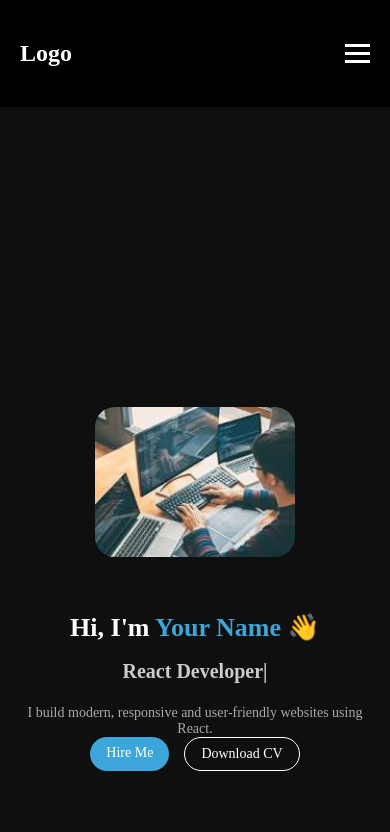
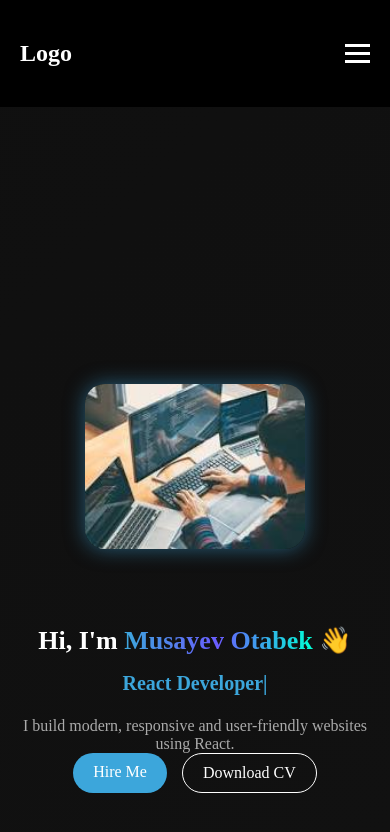
Before and after one commit to MUSAYEV07/My-portifolio, a React (Vite) app: page / in a window 390 px wide. Shown: the top 832 px of the page. Built offline with nearby package versions, Linux system fonts and the light colour scheme.

Commit message:
Hover qoshdim

```diff
--- a/src/components/Hero/Hero.css
+++ b/src/components/Hero/Hero.css
@@ -1,9 +1,19 @@
+/* background animation */
 .hero {
-  background: #0f0f0f;
-  color: white;
   min-height: 100vh;
   display: flex;
   align-items: center;
+  color: white;
+  background: linear-gradient(-45deg, #0f0f0f, #111, #0f0f0f, #1a1a1a);
+  background-size: 400% 400%;
+  animation: gradientBG 10s ease infinite;
+  padding: 60px 0;
+}
+
+@keyframes gradientBG {
+  0% { background-position: 0% 50%; }
+  50% { background-position: 100% 50%; }
+  100% { background-position: 0% 50%; }
 }
 
 .container {
@@ -19,26 +29,34 @@
   gap: 50px;
 }
 
-/* content */
+/* text */
 .hero-content h1 {
   font-size: 42px;
   margin-bottom: 10px;
 }
 
+/* gradient name */
 .hero-content h1 span {
-  color: rgb(60,166,219);
+  background: linear-gradient(90deg, #3ca6db, #6a5cff, #00ffd5);
+  -webkit-background-clip: text;
+  -webkit-text-fill-color: transparent;
 }
 
 .hero-content h2 {
   font-size: 28px;
   margin-bottom: 15px;
-  color: #ccc;
+  color: rgb(60,166,219);
 }
 
 .hero-content p {
   margin-bottom: 25px;
   color: #aaa;
   max-width: 500px;
+}
+
+/* typing */
+.typing {
+  min-height: 30px;
 }
 
 /* buttons */
@@ -55,15 +73,17 @@
   transition: 0.3s;
 }
 
+/* primary */
 .primary {
   background: rgb(60,166,219);
   color: white;
 }
 
 .primary:hover {
-  background: rgb(40,140,190);
+  box-shadow: 0 0 20px rgb(60,166,219);
 }
 
+/* secondary */
 .secondary {
   border: 1px solid white;
   color: white;
@@ -72,6 +92,7 @@
 .secondary:hover {
   background: white;
   color: black;
+  box-shadow: 0 0 15px white;
 }
 
 /* image */
@@ -79,9 +100,16 @@
   width: 350px;
   max-width: 100%;
   border-radius: 20px;
+  box-shadow: 0 0 20px rgba(60,166,219,0.5);
+  transition: 0.3s;
 }
 
-/* fade animation */
+.hero-img img:hover {
+  box-shadow: 0 0 40px rgba(60,166,219,0.9);
+  transform: scale(1.05);
+}
+
+/* animation */
 .fade-in {
   opacity: 0;
   transform: translateY(30px);
@@ -95,20 +123,9 @@
   }
 }
 
-/* typing cursor */
-.typing {
-  color: rgb(60,166,219);
-  min-height: 30px;
-}
+/* ===== RESPONSIVE ===== */
 
-/* ================= RESPONSIVE ================= */
-
-/* planshet */
 @media (max-width: 992px) {
-  .hero-container {
-    gap: 30px;
-  }
-
   .hero-content h1 {
     font-size: 34px;
   }
@@ -122,31 +139,21 @@
   }
 }
 
-/* telefon */
 @media (max-width: 768px) {
-  .hero {
-    padding: 60px 0;
-  }
-
   .hero-container {
     flex-direction: column-reverse;
     text-align: center;
-  }
-
-  .hero-content p {
-    margin: auto;
   }
 
   .hero-buttons {
     justify-content: center;
   }
 
-  .hero-img img {
-    width: 250px;
+  .hero-content p {
+    margin: auto;
   }
 }
 
-/* kichik telefon */
 @media (max-width: 480px) {
   .hero-content h1 {
     font-size: 26px;
@@ -156,16 +163,7 @@
     font-size: 20px;
   }
 
-  .hero-content p {
-    font-size: 14px;
-  }
-
-  .btn {
-    padding: 8px 16px;
-    font-size: 14px;
-  }
-
   .hero-img img {
-    width: 200px;
+    width: 220px;
   }
 }
--- a/src/components/Hero/Hero.jsx
+++ b/src/components/Hero/Hero.jsx
@@ -1,6 +1,6 @@
 import React, { useEffect, useState } from "react";
 import "./Hero.css";
-import heroImg from "./images.jpeg"
+import HeroImg from './images.jpeg'
 
 function Hero() {
 
@@ -29,9 +29,10 @@ function Hero() {
       <div className="container">
         <div className="hero-container">
 
+          {/* CONTENT */}
           <div className="hero-content fade-in">
             <h1>
-              Hi, I'm <span>Your Name</span> 👋
+              Hi, I'm <span>Musayev Otabek</span> 👋
             </h1>
 
             <h2 className="typing">{text}|</h2>
@@ -46,8 +47,12 @@ function Hero() {
             </div>
           </div>
 
+          {/* IMAGE */}
           <div className="hero-img fade-in">
-            <img src={heroImg} alt="hero" />
+            <img
+              src={HeroImg}
+              alt="hero"
+            />
           </div>
 
         </div>
```
